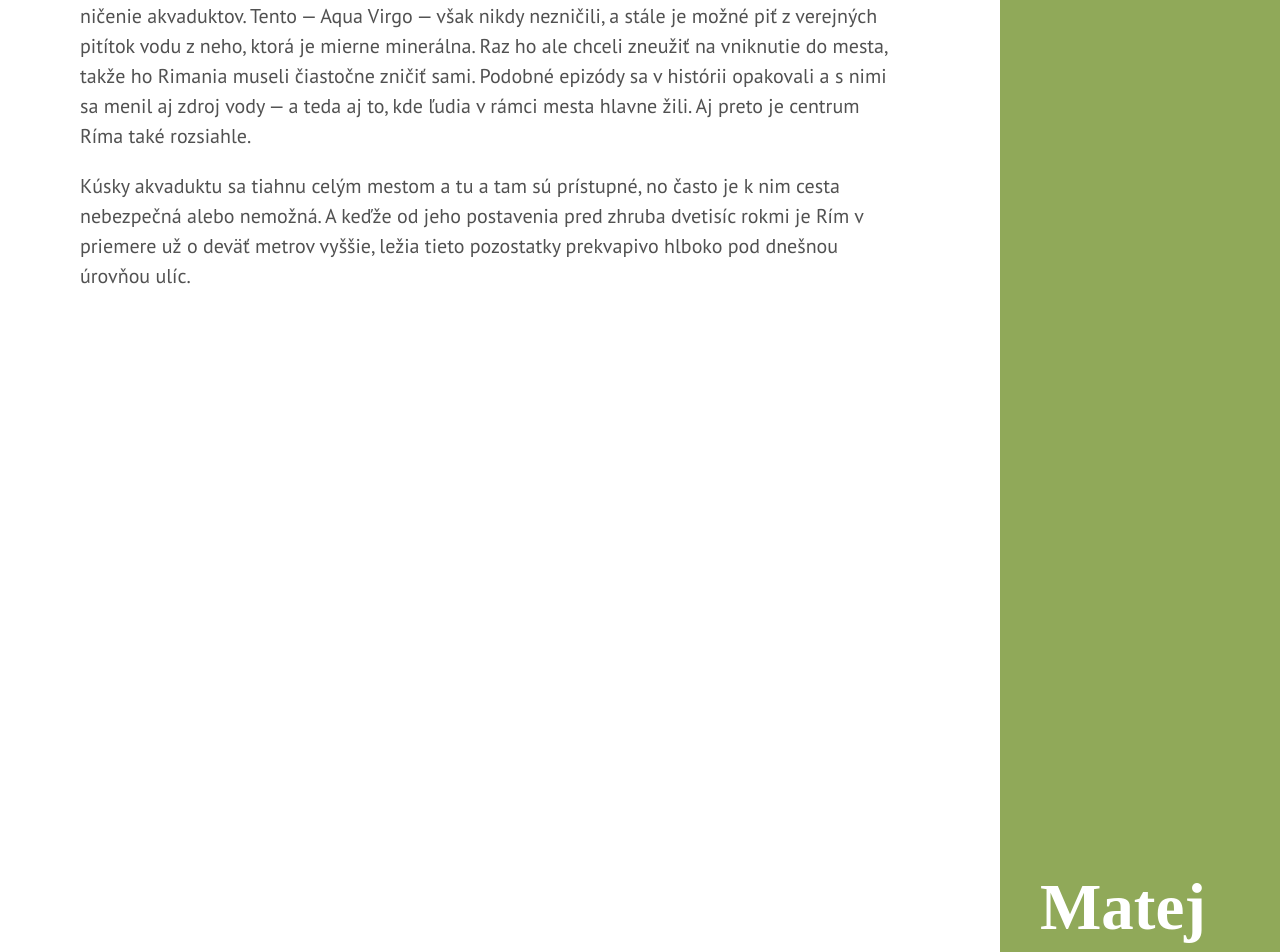
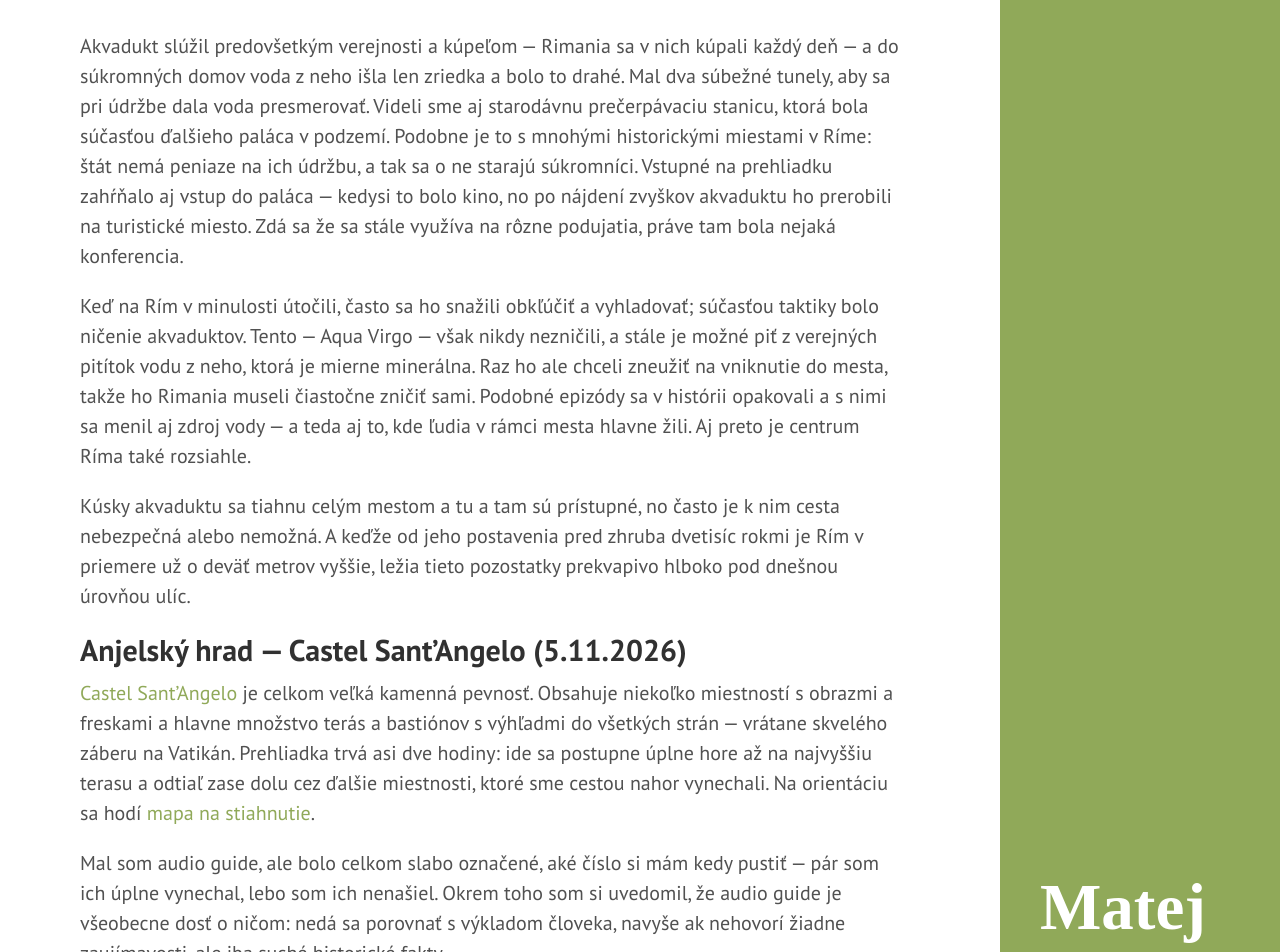
Before and after one commit to xtrojak/xtrojak.github.io, a Jekyll site: the page built from _posts/2026-11-01-rome.md, in a window 1280 px wide and 1400 px high, scrolled down 2783 px. Shown: the top 952 px of the window. Built offline with Jekyll 4.4.1, drawn with Linux system fonts in a browser that asks for light colours; some web fonts are replaced; a style sheet for code colours, icons or effects is not loaded; some of the changed text lies outside the part shown.

Commit message:
Rome: Castel Sant'Angelo

```diff
--- a/_posts/2026-11-01-rome.md
+++ b/_posts/2026-11-01-rome.md
@@ -47,4 +50,20 @@ Keď na Rím v minulosti útočili, často sa ho snažili obkľúčiť a vyhlado
 
 Kúsky akvaduktu sa tiahnu celým mestom a tu a tam sú prístupné, no často je k nim cesta nebezpečná alebo nemožná. A keďže od jeho postavenia pred zhruba dvetisíc rokmi je Rím v priemere už o deväť metrov vyššie, ležia tieto pozostatky prekvapivo hlboko pod dnešnou úrovňou ulíc.
 
+## Anjelský hrad — Castel Sant'Angelo (5.11.2026)
+
+[Castel Sant'Angelo](https://direzionemuseiroma.cultura.gov.it/museo-nazionale-di-castel-santangelo/) je celkom veľká kamenná pevnosť. Obsahuje niekoľko miestností s obrazmi a freskami a hlavne množstvo terás a bastiónov s výhľadmi do všetkých strán — vrátane skvelého záberu na Vatikán. Prehliadka trvá asi dve hodiny: ide sa postupne úplne hore až na najvyššiu terasu a odtiaľ zase dolu cez ďalšie miestnosti, ktoré sme cestou nahor vynechali. Na orientáciu sa hodí [mapa na stiahnutie](https://csamappa.appculture.it/mappe).
+
+Mal som audio guide, ale bolo celkom slabo označené, aké číslo si mám kedy pustiť — pár som ich úplne vynechal, lebo som ich nenašiel. Okrem toho som si uvedomil, že audio guide je všeobecne dosť o ničom: nedá sa porovnať s výkladom človeka, navyše ak nehovorí žiadne zaujímavosti, ale iba suché historické fakty.
+
+<div class="photo-gallery">
+  <img src="https://lh3.googleusercontent.com/pw/AP1GczMggv9QepS0l3gf0kLIvNb4-Mtm4ybmt4Hnur3gryE8aTVEGtQyU5dSuimIQ5-jbQ9x_NcS5bVR_Mgo8jTpEq7hA5Tar96P4ytOhGCyeKJ8ucxqp4G4-caIFK0IRZLp_c8_VYX6Y_s9dXlw2CopjCI3ig=w3600-h2026-s-no" alt="Castel Sant'Angelo — pevnosť">
+  <img src="https://lh3.googleusercontent.com/pw/AP1GczMQBQDPbF_NdrcV2uS1gxy6rCsxbq-xbwVpzo7HDbeHCwY8HP0tXqkhVrNRLq7WsJjyZzWurMqqL8UCPNmuin8uOSvxAMBTEKUG4-X093_L_DLvCACzlwoVVwO8zN9Ups9z8utHCMyAD12xNjwxP3Nlqw=w1144-h2034-s-no" alt="Castel Sant'Angelo — miestnosť s freskami">
+  <img src="https://lh3.googleusercontent.com/pw/AP1GczPx4twbIJK-7Yfzbp3DiWUmK8BPA1ECQxQwow4yk80s9xYokGrOvGvsFAaBoYl0K7OPr_lTnxUbi5DeUcGOJ-ELtTF6QNx0GWy5fGPtdkhCanf6eQaODEqJBrb7Kr9DMebn8gQT5KxB95HE1uoMPFwuyw=w3600-h2026-s-no" alt="Castel Sant'Angelo — výhľad na Vatikán">
+  <img src="https://lh3.googleusercontent.com/pw/AP1GczMa1Kz1bkH-X053MI13M2-g5zicSialjD6J-dqS2UFVRUpD_Z-tLuq77TitMQ05xleLPkAx2opJD_eS62tKcNFHnoch0POvpFQdN2-niJEQVu62VLvd1K-6Gky14hAXUcS8qKuD4WBz2e39RmnvSDJzhg=w3600-h2026-s-no" alt="Castel Sant'Angelo — výhľad na Rím">
+  <img src="https://lh3.googleusercontent.com/pw/AP1GczOOk_a6c72bm0bypp_GRFloVMz__ATD5bZXRwyMO0v1-Hcay__sdvN45ZtAc_6rrERvyA67_bS6QEwLnLMfIw8n50FHRSVqZ7S4Lu5vX3h4QF_AHrheHgIM5Xtmb5uNVDHd9p8r-sjCkpbIApGr1-i0Yw=w3600-h2026-s-no" alt="Castel Sant'Angelo — výhľad na Tiber a most">
+</div>
+
+Na záver sa dá pevnosť celá obísť dookola po hradbách a navštíviť bastióny na jej „rohoch“ — čo je trochu nepresné, keďže samotná pevnosť je okrúhla. Väčšina ľudí si to však zjavne nevšimne a rovno zíde dole, takže tadiaľ skoro nikto nejde. Okolo pevnosti aj vo vnútri prebiehali stavebné práce, čo je na jednu stranu dobre, že sa niečo robí, na druhú mierne otravné — klasické „nech to robia, ale nie keď som tu ja“.
+
 <script src="{{ "/public/js/photo-gallery.js" | relative_url }}"></script>
```
Also changed, not shown: other parts of _posts/2026-11-01-rome.md (+3 -0 lines), 1 other file.
